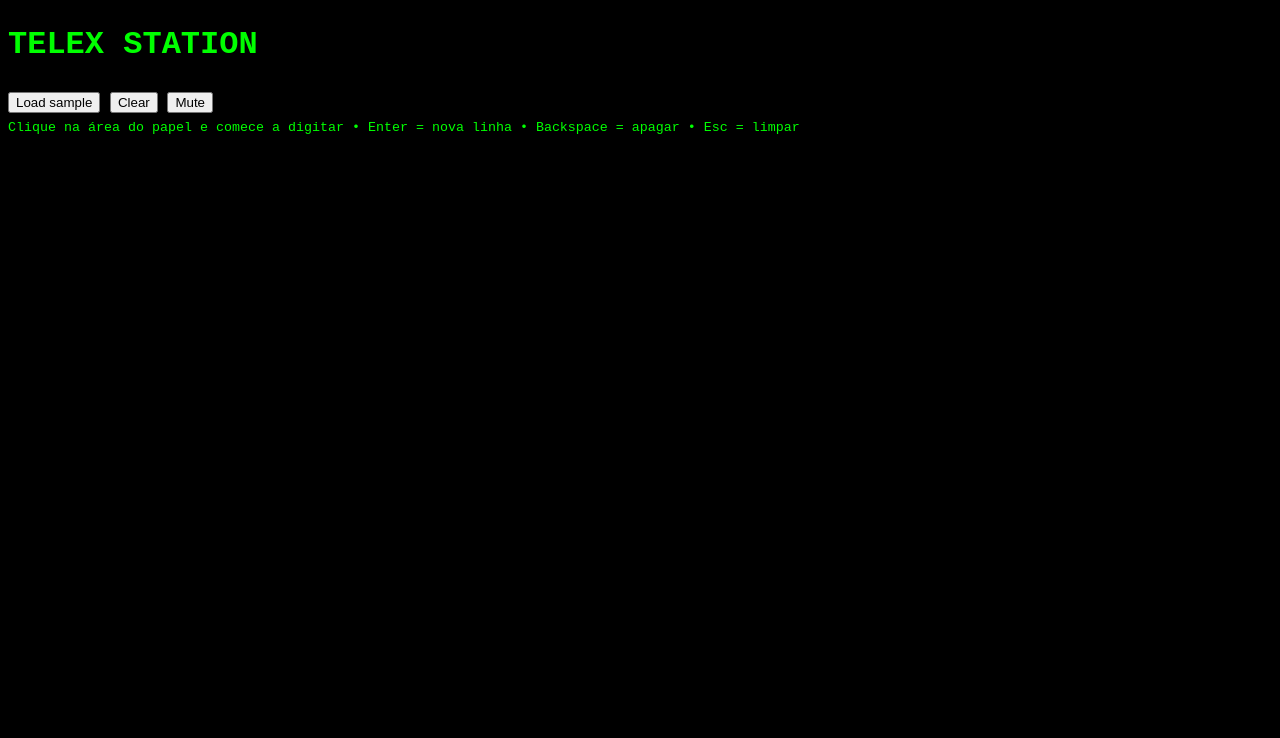
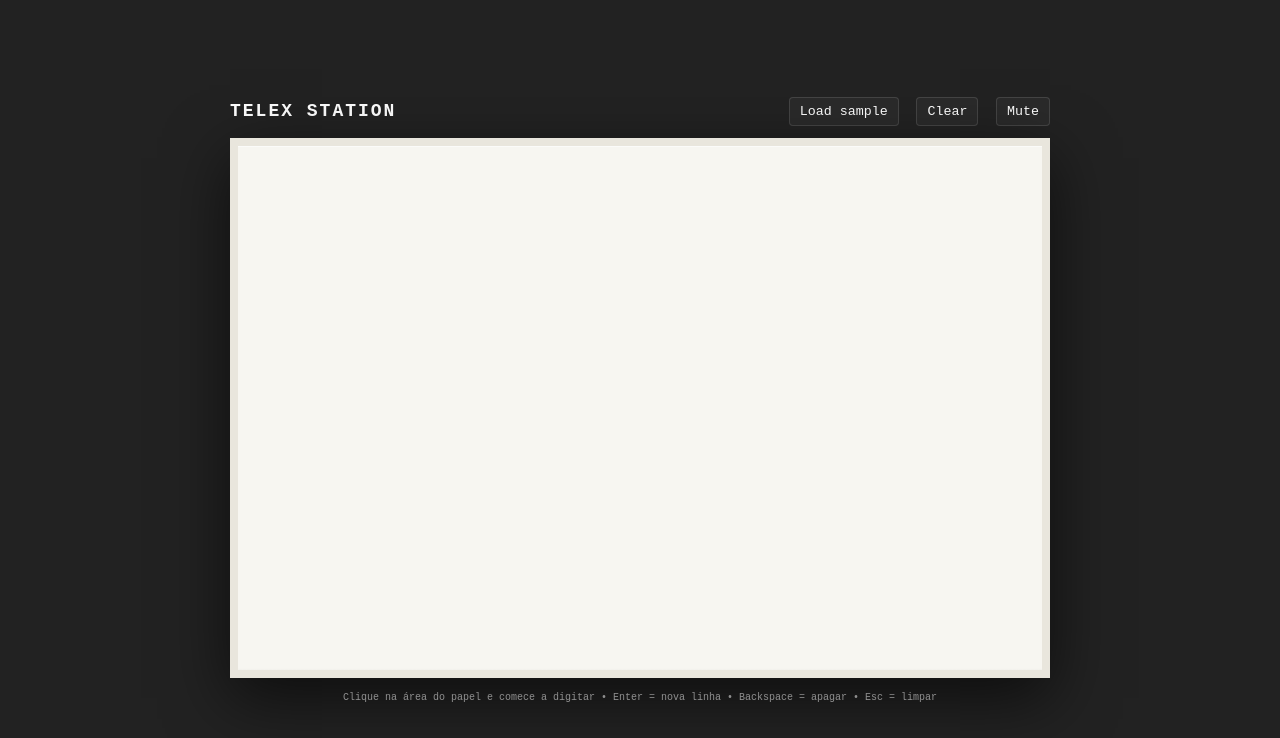
Before and after one commit to joaogpleite/telex-station, a plain HTML site: page index.html in a window 1280 px wide. Drawn offline with Linux system fonts and the light colour scheme; a web font is replaced by a local one.

Commit message:
Update style.css

```diff
--- a/style.css
+++ b/style.css
@@ -1,46 +1,117 @@
-@font-face {
-    font-family: 'Perfect DOS VGA 437';
-    src: url('https://www.fonts4free.net/wp-content/fonts/p/Perfect-DOS-VGA-437/Perfect%20DOS%20VGA%20437.ttf') format('truetype');
+:root{
+  --paper-bg: #f7f6f1;
+  --ink: #0b0b0b;
+  --paper-padding: 36px;
+  --line-height: 1.6;
+  --max-width: 900px;
+  --paper-width: 820px;
 }
 
-body {
-    background-color: #000;
-    color: #0f0;
-    font-family: 'Perfect DOS VGA 437', monospace;
-    font-size: 16px;
-    line-height: 1.5;
+*{box-sizing:border-box}
+
+html,body{
+  height:100%;
+  margin:0;
+  font-family: "Courier New", Courier, monospace;
+  background: #222;
+  display:flex;
+  align-items:center;
+  justify-content:center;
+  color:var(--ink);
 }
 
-#terminal {
-    padding: 20px;
-    height: 100vh;
-    box-sizing: border-box;
-    overflow-y: auto;
+.app{
+  width: 100%;
+  max-width: calc(var(--max-width) + 80px);
+  margin: 20px;
 }
 
-#output p {
-    margin: 0;
+.app-header{
+  display:flex;
+  justify-content:space-between;
+  align-items:center;
+  color: #ddd;
+  margin-bottom: 12px;
 }
 
-.prompt-line {
-    display: flex;
-    align-items: center;
+.app-header h1{
+  margin:0;
+  font-size:18px;
+  letter-spacing:2px;
+  color:#fff;
 }
 
-.prompt {
-    margin-right: 8px;
+.controls button{
+  margin-left:8px;
+  padding:6px 10px;
+  border-radius:4px;
+  border:1px solid rgba(255,255,255,0.12);
+  background: rgba(255,255,255,0.04);
+  color:#fff;
+  cursor:pointer;
+  font-family:inherit;
 }
 
-#command-line {
-    background-color: transparent;
-    border: none;
-    color: #0f0;
-    font-family: inherit;
-    font-size: inherit;
-    flex-grow: 1;
-    outline: none;
+.controls button:active{transform:translateY(1px)}
+
+.paper{
+  background: linear-gradient(0deg, rgba(0,0,0,0.02) 0px, rgba(0,0,0,0.00) 2px);
+  background-color: var(--paper-bg);
+  width: var(--paper-width);
+  min-height: 540px;
+  border: 8px solid #e9e6dd;
+  box-shadow: 0 20px 60px rgba(0,0,0,0.6), inset 0 1px 0 rgba(255,255,255,0.6);
+  padding: var(--paper-padding);
+  margin: 0 auto;
+  overflow: auto;
+  white-space: pre-wrap;
+  font-size: 18px;
+  line-height: var(--line-height);
+  color: var(--ink);
+  letter-spacing: 1px;
+  position: relative;
+  outline: none;
 }
 
-#command-line:focus {
-    outline: 1px solid #0f0;
+/* printed lines and characters */
+.line{
+  display:block;
+  width:100%;
+  min-height: 22px;
 }
+.char{
+  display:inline-block;
+  opacity:0;
+  transform: translateY(-6px) scale(0.98);
+  animation: stamp 120ms linear forwards;
+  font-variant-ligatures: none;
+  text-transform: uppercase;
+}
+
+/* slight variation for realism */
+.char.stamp-1{ animation-delay: 0ms;}
+.char.stamp-2{ animation-delay: 10ms;}
+.char.stamp-3{ animation-delay: 20ms;}
+.char.stamp-4{ animation-delay: 30ms;}
+
+@keyframes stamp{
+  to { opacity:1; transform:translateY(0) scale(1); }
+}
+
+/* caret for visual feedback */
+.paper:focus{
+  box-shadow: 0 30px 80px rgba(0,0,0,0.65);
+}
+
+/* footer */
+.app-footer{
+  text-align:center;
+  margin-top:12px;
+  color:#cfcfcf;
+  font-size:12px;
+}
+
+/* responsive */
+@media (max-width:960px){
+  .paper{ width: calc(100% - 40px); }
+}
```
